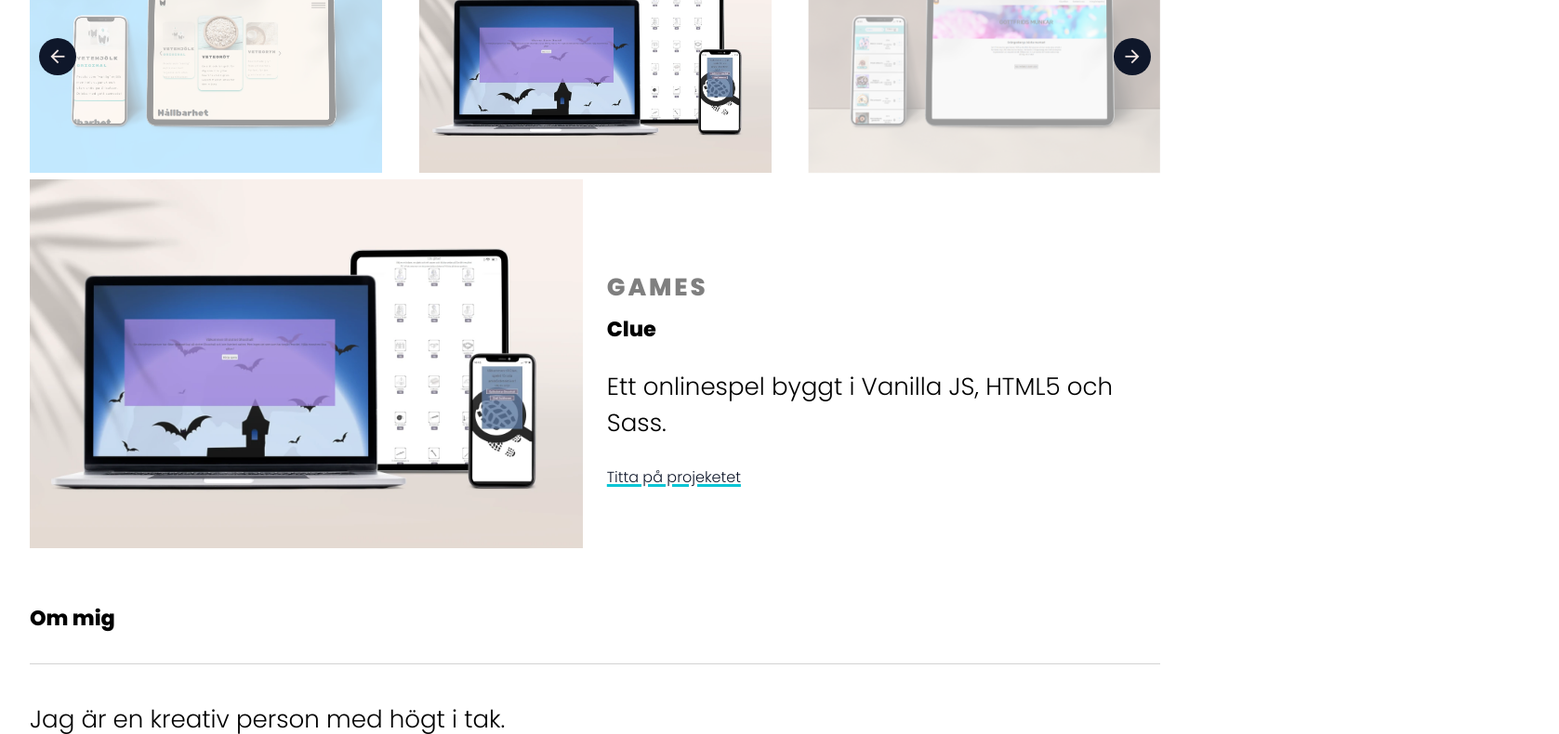
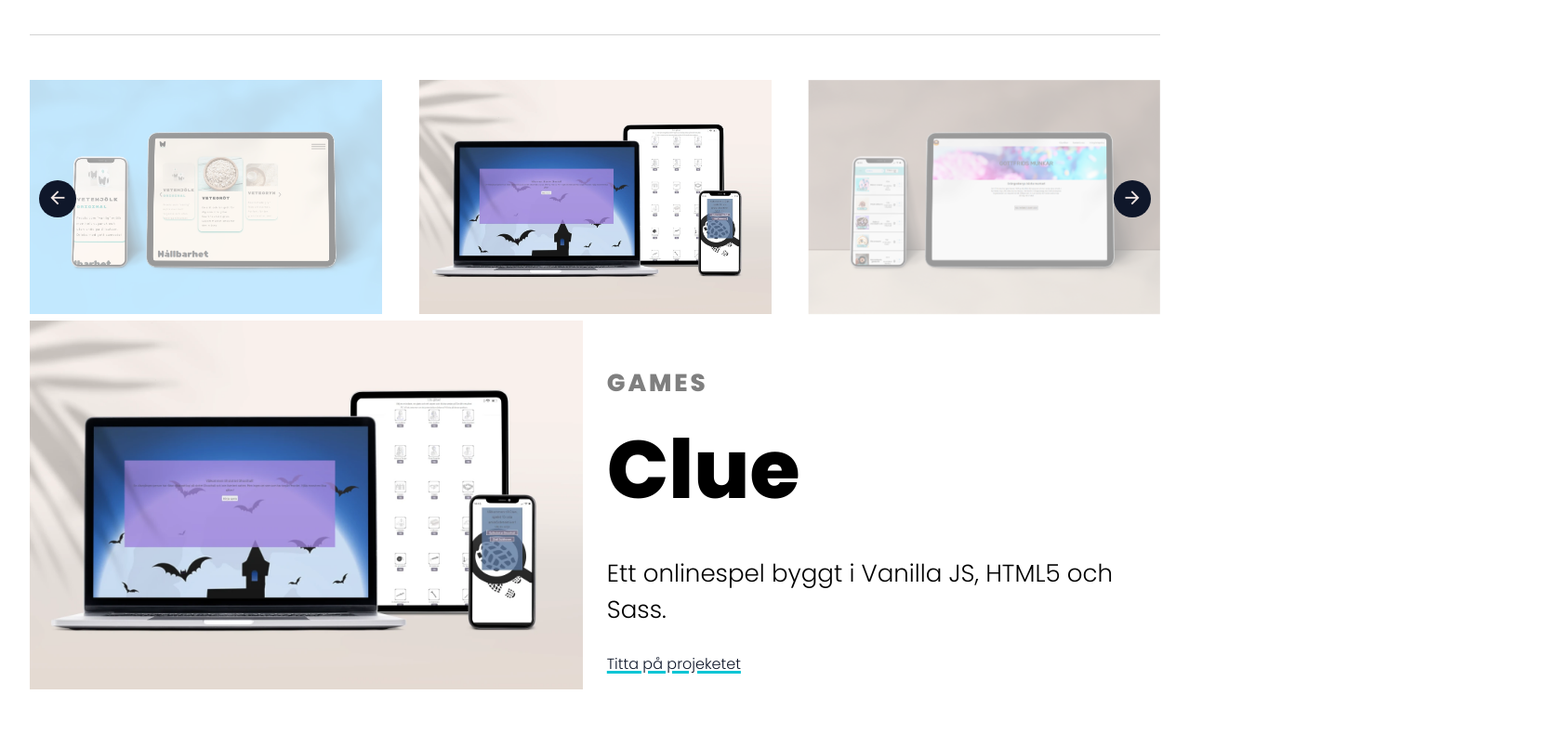
Before and after one commit to MariaLBovin/portfolio-v2, a website built with Vite: page index.html in a window 1280 px wide. Shown: the part 751-1541 px from the top of the page at 93% size, 1677 px wide, since content can reach past the window. Built offline with nearby package versions, Linux system fonts and the light colour scheme.

Commit message:
fix variables update

```diff
--- a/src/scss/_variables.scss
+++ b/src/scss/_variables.scss
@@ -1,7 +1,9 @@
 $font: "Poppins", sans-serif;
 $h1: calc(1.675rem + 5.1vw);
-$h2:1.4rem;
+$h2:calc(1.4rem + 5.1vw);
 $body: calc(1.286rem + .432vw);
+$body-small: calc(1rem + .432vw);
+
 
 //colors
 $teal: #08c5d5;
```
